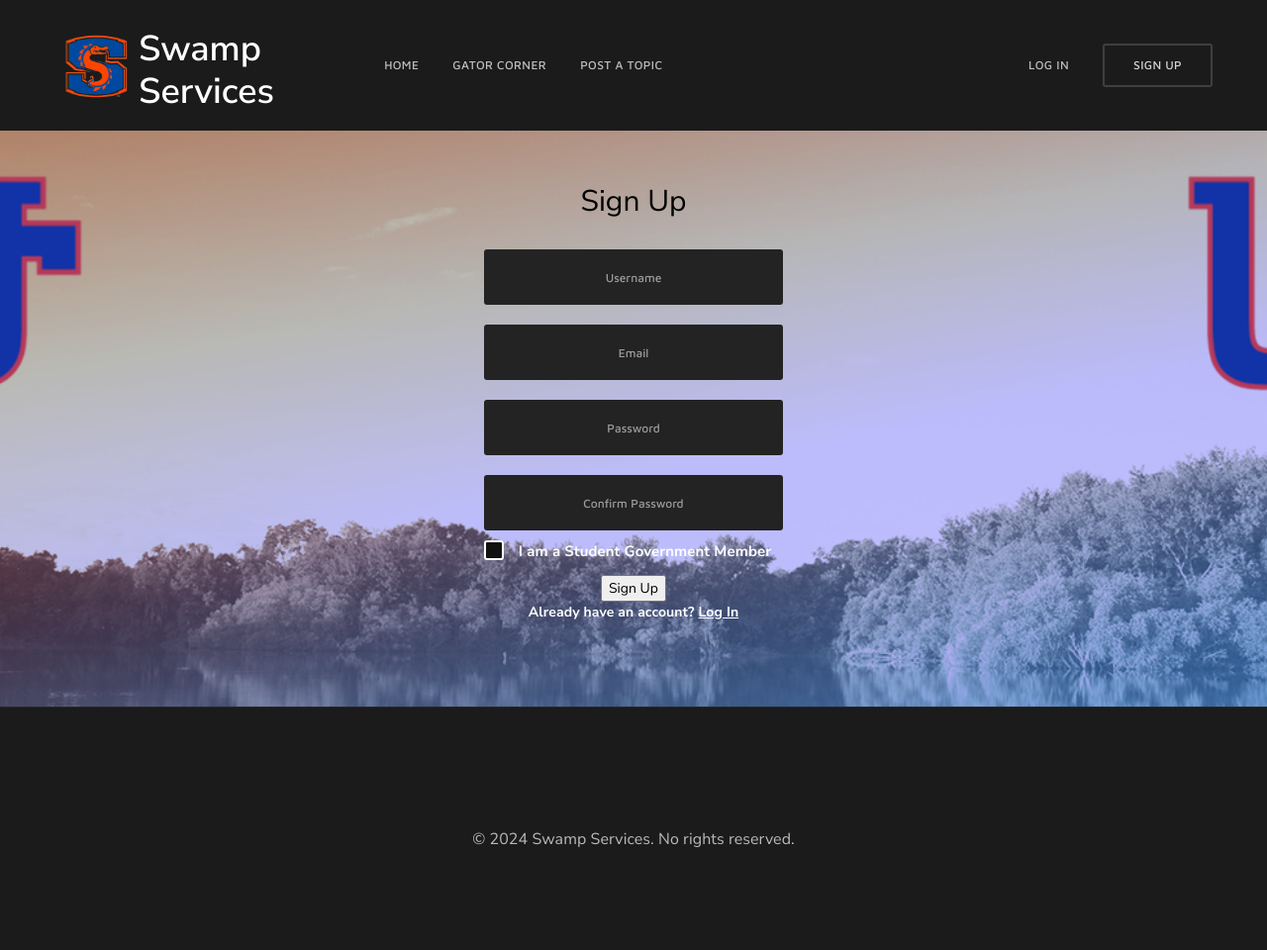
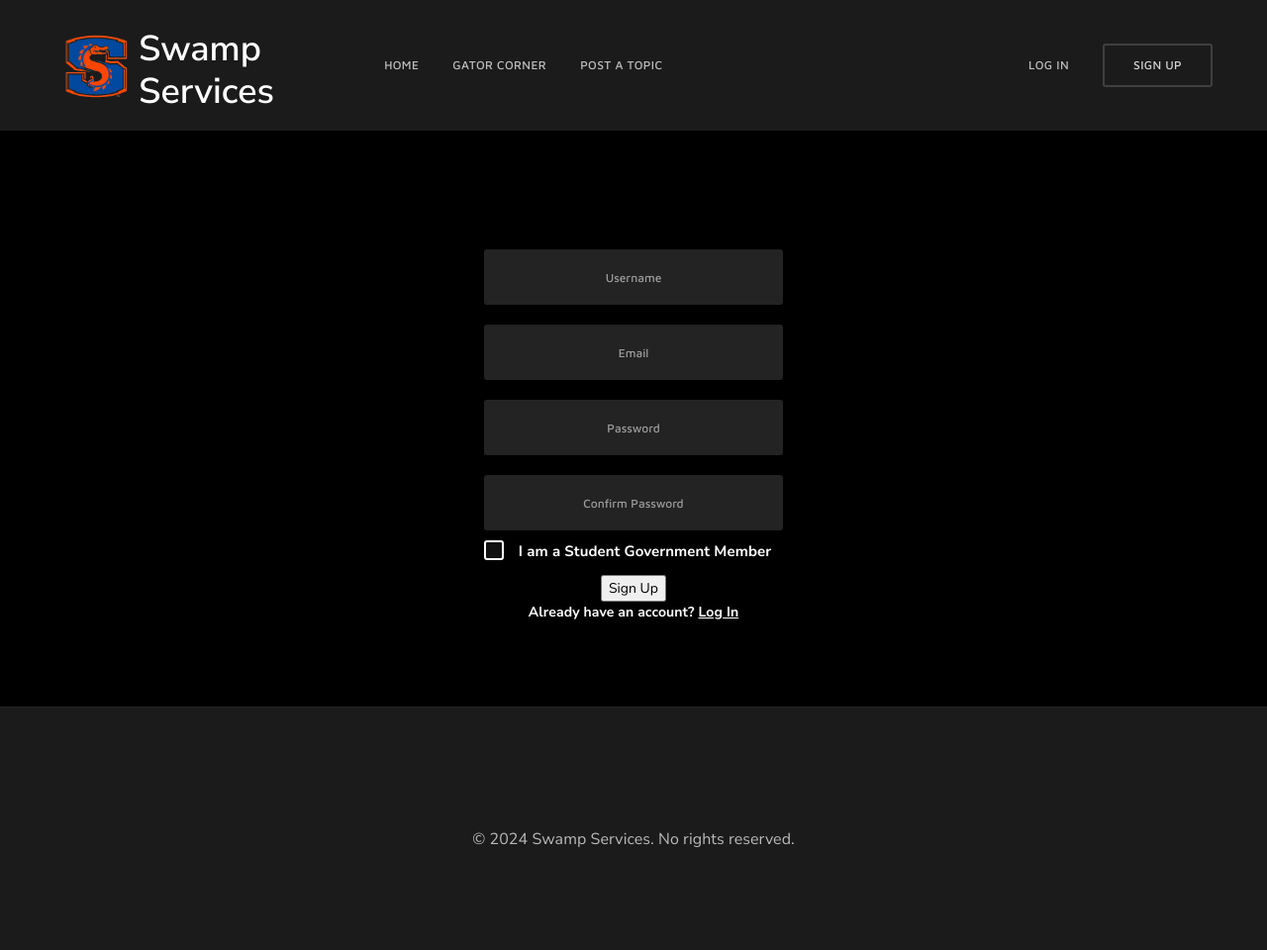
Before and after one commit to ZachJasko/CEN3031-Project, a Django app: template registration/templates/registration/register.html in a window 1280 px wide. Shown: the whole page at 99% size. Run offline with Django 3.2, Linux system fonts and the light colour scheme; the template is opened without the code that fills it, so the values that code supplies are empty, except form fields; tables that the repository leaves empty hold one stand-in row (values such as "Sample post"); form fields are guessed from the names that the template uses; some libraries are stand-ins or nearby versions.

Commit message:
Update register.html
Fixed html syntax

```diff
--- a/registration/templates/registration/register.html
+++ b/registration/templates/registration/register.html
@@ -1,7 +1,7 @@
 {% extends "base.html" %}
 {% load static %}
 {% block content %}
-<div id="signup" style="background color: black;">
+<div id="signup" style="background-color: black;">
     <div class="bg-image bg-image-parallax">
         <img src="{% static '../static/images/register-background.jfif' %}" class="jarallax-img" alt="">
         <div style="background-color: rgba(0,0,255,0.25);"></div>
@@ -38,7 +38,7 @@
             </div>
 
             <div style="text-align: center;">
-                <div class="dx-form-group-md" style="display: inline-block;>
+                <div class="dx-form-group-md" style="display: inline-block;">
                     <div class="d-flex justify-content-between">
                         <span style="color: white; font-weight: bold;">
                             Already have an account?
```
